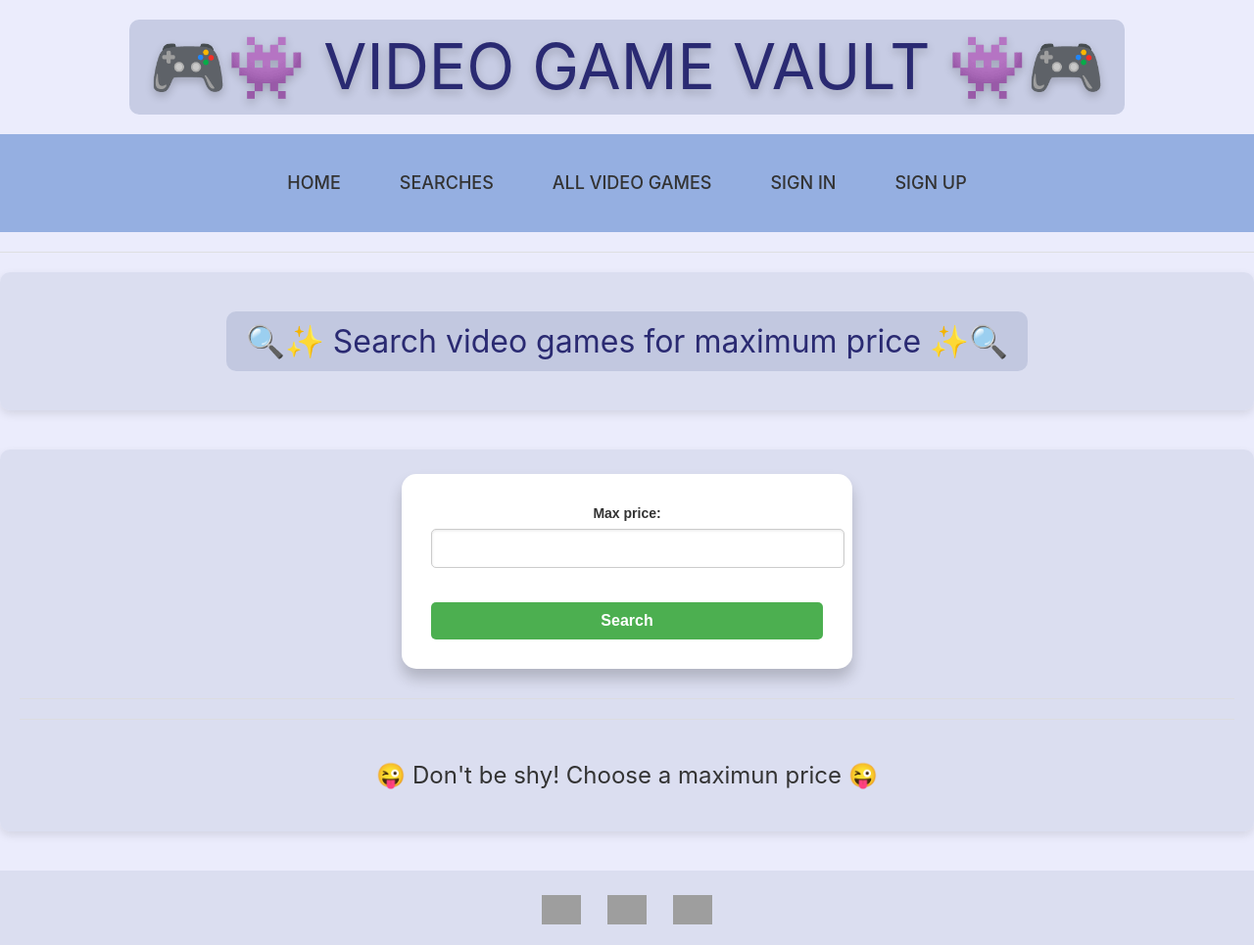
After one commit to Jaime-Linares/VideoGame_Vault, a Django app: page /video_games_selected_max_price/ in a window 1280 px wide. The commit adds this page. Shown: the whole page at 98% size. Run offline with Django 5.2, Linux system fonts and the light colour scheme; parts of the project's set-up code (start-up, migrations or seed data) failed here and were passed over; grey boxes are pictures that could not be loaded.

Commit message:
[feat] search video games for a maximum price view finished

```diff
--- a/VideoGame_Vault/urls.py
+++ b/VideoGame_Vault/urls.py
@@ -35,6 +35,7 @@ urlpatterns = [
     path('video_games_selected_plataform/', views.show_video_games_selected_plataform),
     path('video_games_selected_store/', views.show_video_games_selected_store),
     path('video_games_in_period/', views.show_video_games_in_period),
+    path('video_games_selected_max_price/', views.show_video_games_selected_max_price),
 ]
 
 if settings.DEBUG:
--- a/main/forms.py
+++ b/main/forms.py
@@ -70,3 +70,12 @@ class DateRangeForm(forms.Form):
             if start_date > end_date:
                 raise forms.ValidationError("Start date must be before end date.")
         return cleaned_data
+
+
+# formulario para introducir un precio máximo
+class MaxPriceForm(forms.Form):
+    max_price = forms.FloatField(
+        widget=forms.NumberInput(attrs={'class': 'form-control', 'min': 0, 'step': 0.01}),
+        label="Max price",
+        required=True
+    )
--- a/main/templates/base.html
+++ b/main/templates/base.html
@@ -41,6 +41,7 @@
                             <div class="uk-navbar-dropdown">
                                 <ul class="uk-nav uk-navbar-dropdown-nav">
                                     <li><a href="/video_games_in_period/">Search video games in a period of time</a></li>
+                                    <li><a href="/video_games_selected_max_price/">Search video games for maximum price</a></li>
                                 </ul>
                             </div>
                         </li>
--- /dev/null
+++ b/main/templates/video_games_max_price.html
@@ -0,0 +1,51 @@
+{% extends 'base.html' %}
+
+
+{% block titulo %}
+    <h2>🔍✨ Search video games for maximum price ✨🔍</h2>
+{% endblock %}
+
+{% block contenido %}
+    <form id="formulario" method="POST" action=""> {% csrf_token %}
+        <div class="form-container">
+            {{ formulario.as_p }}
+            <button type="submit" class="btn-submit">Search</button>
+        </div>
+    </form>
+
+    <hr>
+    <hr>
+
+    {% if max_price %}
+        <h3> Total number of video games found with a price less than <strong>{{max_price}}</strong>: {{video_games|length}}</h3>
+        <p>Video games are grouped by store</p>
+    {% endif %}
+
+    {% regroup video_games|dictsort:"store.id" by store.id as grouped_video_games %}
+    {% for group in grouped_video_games %}
+        <h4>Store: <strong>{{ group.list.0.store.name }}</strong> | Number of video games: {{ group.list|length }}</h4>
+        <div class="video-games-container">
+            {% for game in group.list %}
+                <a href="{% url 'video_game_detail' game.id %}" class="video-game-link">
+                    <div class="video-game-card">
+                        <div class="video-game-image">
+                            <img src="{{ game.url_img }}" alt="{{ game.name }}">
+                        </div>
+                        <div class="video-game-info">
+                            <h3>{{ game.name }}</h3>
+                            <p><strong>Price:</strong> {{ game.price }} € {% if game.discount > 0 %}<strong>| Discount:</strong> {{ game.discount }}%{% endif %}</p>
+                            <p><strong>Store:</strong> {{ game.store.name }}</p>
+                        </div>
+                    </div>
+                </a>
+            {% endfor %}
+        </div>
+        <hr>
+    {% empty %}
+        {% if max_price %}
+            <h3>😢 There are no video games with such a low price 😢</h3>
+        {% else %}
+            <h3>😜 Don't be shy! Choose a maximun price 😜</h3>
+        {% endif %}
+    {% endfor %}
+{% endblock %}
--- a/main/views.py
+++ b/main/views.py
@@ -5,8 +5,8 @@ from django.http import HttpResponseRedirect
 from django.contrib.auth.forms import AuthenticationForm, UserCreationForm
 from django.contrib.auth.decorators import login_required
 from main.populateDB import populate
-from main.forms import GenreSelectionForm, DeveloperSelectionForm, PlataformSelectionForm, StoreSelectionForm, DateRangeForm
-from main.whoosh import video_games_in_period
+from main.forms import GenreSelectionForm, DeveloperSelectionForm, PlataformSelectionForm, StoreSelectionForm, DateRangeForm, MaxPriceForm
+from main.whoosh import video_games_in_period, video_games_selected_max_price
 
 
 # dirección para almacenar el índice de whoosh
@@ -182,3 +182,18 @@ def show_video_games_in_period(request):
 
     return render(request, 'video_games_in_period.html', {'formulario': formulario, 'video_games_by_genre': video_games_by_genre, 'video_games': video_games,
                                                           'start_date': start_date, 'end_date': end_date, 'grouped': grouped})
+
+
+# vista para mostrar los videojuegos que tienen un precio menor o igual al especificado
+def show_video_games_selected_max_price(request):
+    formulario = MaxPriceForm()
+    video_games = None
+    max_price = None
+
+    if request.method == 'POST':
+        formulario = MaxPriceForm(request.POST)
+        if formulario.is_valid():
+            max_price = formulario.cleaned_data['max_price']
+            video_games = video_games_selected_max_price(DIR_WHOOSH_INDEX, max_price)
+
+    return render(request, 'video_games_max_price.html', {'formulario': formulario, 'video_games': video_games, 'max_price': max_price})
--- a/static/css/uikit.css
+++ b/static/css/uikit.css
@@ -1263,6 +1263,8 @@ footer a:hover {
 .form-container input[type="password"],
 .form-container input[type="email"],
 .form-container input[type="date"],
+.form-container input[type="checkbox"],
+.form-container input[type="number"],
 .form-container select,
 .form-container textarea {
   width: 100%;
```
Also changed, not shown: main/whoosh.py (+16 -0 lines).
